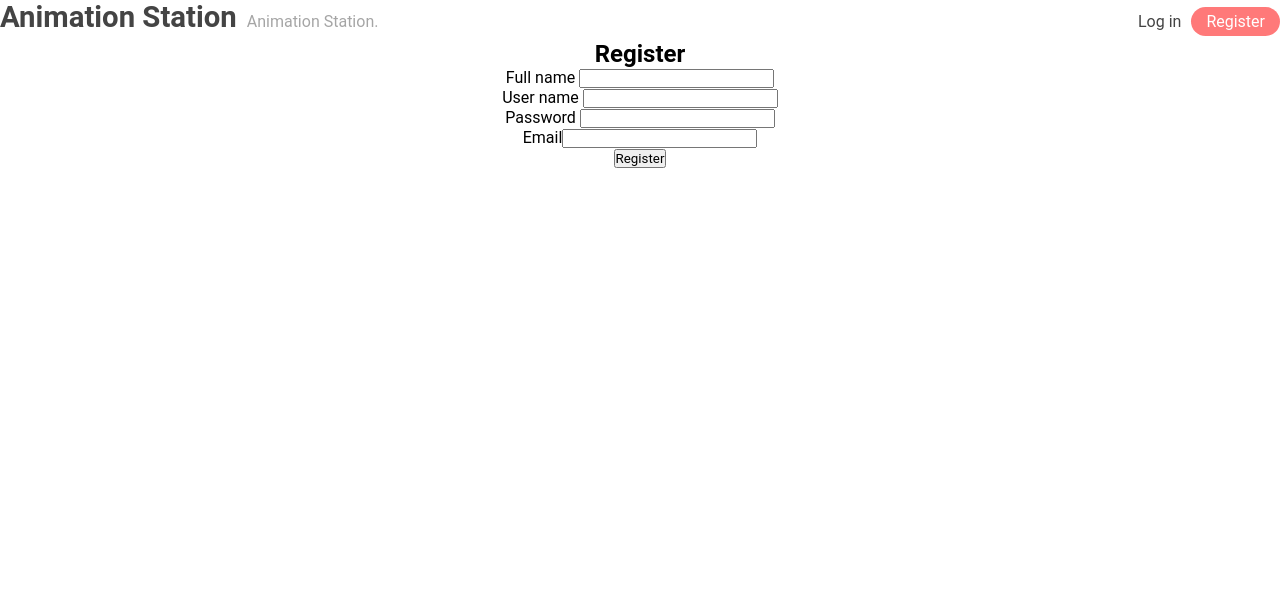
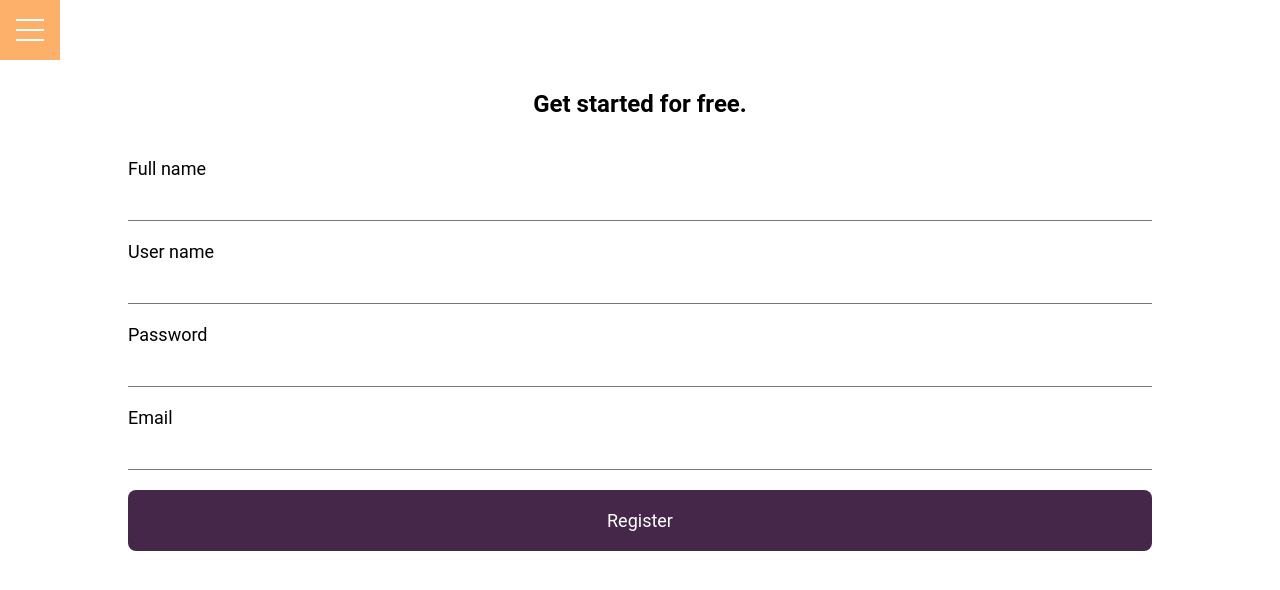
Before and after one commit to nathanielmata/css-animator-capstone-client, a React (Create React App) app in the folder app/: page /register in a window 1280 px wide. Shown: the top 590 px of the page. Built offline with nearby package versions, Linux system fonts and the light colour scheme.

Commit message:
login and registration redone and connected

```diff
--- a/app/src/App.js
+++ b/app/src/App.js
@@ -1,47 +1,54 @@
-import React from 'react';
-import { Route, Switch } from 'react-router-dom'
+import React from "react";
+import { Route, Switch } from "react-router-dom";
 import PrivateRoute from "./components/PrivateRoute";
 import PublicRoute from "./components/PublicRoute";
 import Header from "./components/Header/Header";
 import Dashboard from "./components/Dashboard";
 import NotFound from "./components/NotFound";
-import RegistrationPage from './routes/RegistrationPage/RegistrationPage'
+import RegistrationPage from "./routes/RegistrationPage/RegistrationPage";
 import Menu from "./components/menu/Menu";
-import LandingPage from "./routes/LandingPage/LandingPage";
-import LoginPage from "./routes/LoginPage/LoginPage"
-import './App.css';
-
+import LandingPage from "./routes/landingPage/LandingPage";
+import LoginPage from "./routes/loginPage/LoginPage";
+import ProfilePage from "./routes/ProfilePage/ProfilePage"
+import "./App.css";
 
 class App extends React.Component {
-  state = { hasError: false }
+  state = { hasError: false };
 
   static getDerivedStateFromError(error) {
-    console.error(error)
-    return { hasError: true }
+    console.error(error);
+    return { hasError: true };
   }
   render() {
     return (
       <div className="App">
-        <header className='App_header'>
+        {/* <header className='App_header'>
           <Header />
-        </header>
+        </header> */}
+        {/* <Menu/> */}
         <main id="main__container" className="main__container">
-          {this.state.hasError && <p className='red'>There was an error! Oh no!</p>}
+          {this.state.hasError && (
+            <p className="red">There was an error! Oh no!</p>
+          )}
           <Switch>
-            <Route exact path="/" render={(props) =>
-              <PublicRoute
-                {...props}
-                component={LandingPage} />
-            } />
+            <Route
+              exact
+              path="/"
+              render={(props) => (
+                <PublicRoute {...props} component={LandingPage} />
+              )}
+            />
 
             <Route path="/login" component={LoginPage} />
             <Route path="/register" component={RegistrationPage} />
 
-            <Route exact path="/dashboard" render={(props) =>
-              <PrivateRoute
-                {...props}
-                component={Dashboard} />
-            } />
+            <Route
+              exact
+              path="/dashboard"
+              render={(props) => (
+                <PrivateRoute {...props} component={ProfilePage} />
+              )}
+            />
             <Route component={NotFound} />
             <Menu />
           </Switch>
@@ -52,5 +59,4 @@ class App extends React.Component {
   }
 }
 
-
 export default App;
--- /dev/null
+++ b/app/src/components/LoginForm/loginForm.css
@@ -0,0 +1,70 @@
+.form__login{
+    flex-direction: column;
+    margin-bottom: 20px;
+    width: 80%;
+    margin: 0 auto;
+}
+.welcome{
+    font-size: 42px;
+    padding: 20px;
+    padding-left: 0;
+}
+.header-form-container{
+    text-align: left;
+    border: none;
+    position: absolute;
+    left: 8%;
+    padding: 30px;
+    margin-top: 20px;
+    padding-bottom: 0;
+}
+.user-input{
+    border-top: none;
+    border-left: none;
+    border-right: none;
+    border-bottom-width: thin;
+    padding: 10px;
+    padding-left: 0;
+    width: 100%;
+    font-size: 18px;
+}
+.user-input:focus {
+    outline: none;
+  }
+.login-input-label{
+    text-align: left;
+    margin-top: 10px;
+    font-size: 18px;
+}
+.title{
+    padding-top: 50px;
+}
+.email{
+    text-align: left;
+    font-size: 18px;
+}
+.password{
+    text-align: left;
+    font-size: 18px;
+    margin-top: 20px;
+}
+.btn {
+    position: relative;
+    border-radius: 8px;
+    width: 100%;
+    border: none;
+    padding: 20px;
+    -webkit-transition-duration: 0.4s; /* Safari */
+    transition-duration: 0.4s;
+    text-decoration: none;
+    overflow: hidden;
+    cursor: pointer;
+    color: white;
+    background-color: var(--main-bg-one);
+    margin-top: 20px;
+    font-size: 18px;
+  }
+.link-to-register{
+    margin-top: 20px;
+    font-size: 20px;
+}
--- a/app/src/components/RegistrationForm/RegistrationForm.js
+++ b/app/src/components/RegistrationForm/RegistrationForm.js
@@ -1,98 +1,106 @@
-import React, { Component } from 'react'
-import AuthApiService from '../../services/auth-api-service'
+import React, { Component } from "react";
+import AuthApiService from "../../services/auth-api-service";
+import "./registrationForm.css";
 
 export default class RegistrationForm extends Component {
   static defaultProps = {
-        onRegistrationSuccess: () => { }
-    }
+    onRegistrationSuccess: () => {},
+  };
 
-    state = { error: null }
+  state = { error: null };
 
-    handleSubmit = ev => {
-        ev.preventDefault()
-        const { full_name, user_name, email, password } = ev.target
+  handleSubmit = (ev) => {
+    ev.preventDefault();
+    const { full_name, user_name, email, password } = ev.target;
 
     /* console.log('registration form submitted')
         console.log({ full_name, nick_name, user_name, password }) */
-        this.setState({ error: null })
+    this.setState({ error: null });
     AuthApiService.postUser({
       user_name: user_name.value,
       password: password.value,
       full_name: full_name.value,
       email: email.value,
     })
-            .then(user => {
-
-                full_name.value = ''
-                email.value = ''
-                user_name.value = ''
-                password.value = ''
-                this.props.onRegistrationSuccess()
+      .then((user) => {
+        full_name.value = "";
+        email.value = "";
+        user_name.value = "";
+        password.value = "";
+        this.props.onRegistrationSuccess();
       })
-            .catch(res => {
-                this.setState({ error: res.error })
-            })
-
-    }
+      .catch((res) => {
+        this.setState({ error: res.error });
+      });
+  };
 
   render() {
-        const { error } = this.state
+    const { error } = this.state;
     return (
-            <form
-                className='RegistrationForm'
-                onSubmit={this.handleSubmit}
+      <form className="RegistrationForm" onSubmit={this.handleSubmit}>
+        <div role="alert">{error && <p className="red">{error}</p>}</div>
+        <div className="full_name">
+          <label
+            className="login-input-label"
+            htmlFor="RegistrationForm__full_name"
           >
-                <div role='alert'>
-                    {error && <p className='red'>{error}</p>}
-                </div>
-                <div className='full_name'>
-                    <label htmlFor='RegistrationForm__full_name'>
             Full name <required />
           </label>
           <input
-                        name='full_name'
-                        type='text'
+            className="user-input"
+            name="full_name"
+            type="text"
             required
-                        id='RegistrationForm__full_name'>
-                    </input>
+            id="RegistrationForm__full_name"
+          ></input>
         </div>
-                <div className='user_name'>
-                    <label htmlFor='RegistrationForm__user_name'>
+        <div className="user_name">
+          <label
+            className="login-input-label"
+            htmlFor="RegistrationForm__user_name"
+          >
             User name <required />
           </label>
           <input
-                        name='user_name'
-                        type='text'
+            className="user-input"
+            name="user_name"
+            type="text"
             required
-                        id='RegistrationForm__user_name'>
-                    </input>
+            id="RegistrationForm__user_name"
+          ></input>
         </div>
-                <div className='password'>
-                    <label htmlFor='RegistrationForm__password'>
+        <div className="password-reg">
+          <label
+            className="login-input-label"
+            htmlFor="RegistrationForm__password"
+          >
             Password <required />
           </label>
           <input
-                        name='password'
-                        type='password'
+            className="user-input"
+            name="password"
+            type="password"
             required
-                        id='RegistrationForm__password'>
-                    </input>
+            id="RegistrationForm__password"
+          ></input>
         </div>
-                <div className='email'>
-                    <label htmlFor='RegistrationForm__email'>
+        <div className="email">
+          <label
+            className="login-input-label"
+            htmlFor="RegistrationForm__email"
+          >
             Email
           </label>
           <input
-                        name='email'
-                        type='email'
+            className="user-input"
+            name="email"
+            type="email"
             required
-                        id='RegistrationForm__email'>
-                    </input>
+            id="RegistrationForm__email"
+          ></input>
         </div>
-                <button type='submit'>
-                    Register
-        </button>
+        <button className="btn" type="submit">Register</button>
       </form>
-        )
+    );
   }
 }
--- /dev/null
+++ b/app/src/components/RegistrationForm/registrationForm.css
@@ -0,0 +1,10 @@
+.RegistrationForm{
+    flex-direction: column;
+    margin-bottom: 20px;
+    width: 80%;
+    margin: 0 auto;
+}
+.RegistrationForm > div {
+    text-align: left;
+    margin-top: 20px;
+}
--- a/app/src/components/menu/menu.css
+++ b/app/src/components/menu/menu.css
@@ -22,7 +22,7 @@
     width: 60px;
     height: 60px;
     padding: 1rem;
-    background: var(--primary-color);
+    background: #fdb06a;
     display: flex;
     align-items: center;
     justify-content: center;
@@ -101,7 +101,7 @@
 }
 
 .menu-wrap .menu > div{
-    background: var(--overlay-color);
+    background: #45274ac0;
     border-radius: 50%;
     width: 200vw;
     height: 200vh;
--- a/app/src/routes/RegistrationPage/RegistrationPage.js
+++ b/app/src/routes/RegistrationPage/RegistrationPage.js
@@ -1,5 +1,5 @@
 import React, { Component } from 'react'
-
+import Menu from '../../components/menu/Menu'
 import RegistrationForm from '../../components/RegistrationForm/RegistrationForm'
 
 export default class RegistrationPage extends Component {
@@ -17,7 +17,8 @@ export default class RegistrationPage extends Component {
   render() {
     return (
       <section className='RegistrationPage'>
-        <h2>Register</h2>
+        <Menu />
+        <h2>Get started for free.</h2>
         <RegistrationForm
           onRegistrationSuccess={this.handleRegistrationSuccess}
         />
--- a/app/src/routes/loginPage/LoginPage.js
+++ b/app/src/routes/loginPage/LoginPage.js
@@ -1,7 +1,7 @@
 import React, { Component}from "react";
 import "./loginPage.css";
 import LoginForm from "../../components/LoginForm/LoginFrom";
-
+import Menu from '../../components/menu/Menu'
 
 export default class LoginPage extends Component {
   static defaultProps = {
@@ -20,7 +20,11 @@ export default class LoginPage extends Component {
   render() {
     return (
       <section className='LoginPage'>
-        <h2>Login</h2>
+        <Menu />
+        <h2>Welcome Back!</h2>
+        <h3>
+          Sign in to get back to work.
+        </h3>
         <LoginForm
           onLoginSuccess={this.handleLoginSuccess}
         />
--- a/app/src/routes/loginPage/loginPage.css
+++ b/app/src/routes/loginPage/loginPage.css
@@ -3,3 +3,10 @@
     height: 100%;
     width: 100%;
 }
+h2{
+    padding: 20px;
+    margin-top: 70px;
+}
+h3{
+    padding: 20px;
+}
```
Also changed, not shown: app/src/components/LoginForm/LoginFrom.js (+42 -11 lines), app/src/components/menu/Menu.js (+40 -6 lines), 1 other file (tests, documents, lock files or other folders). Lines whose indentation alone changed are shown as unchanged.
